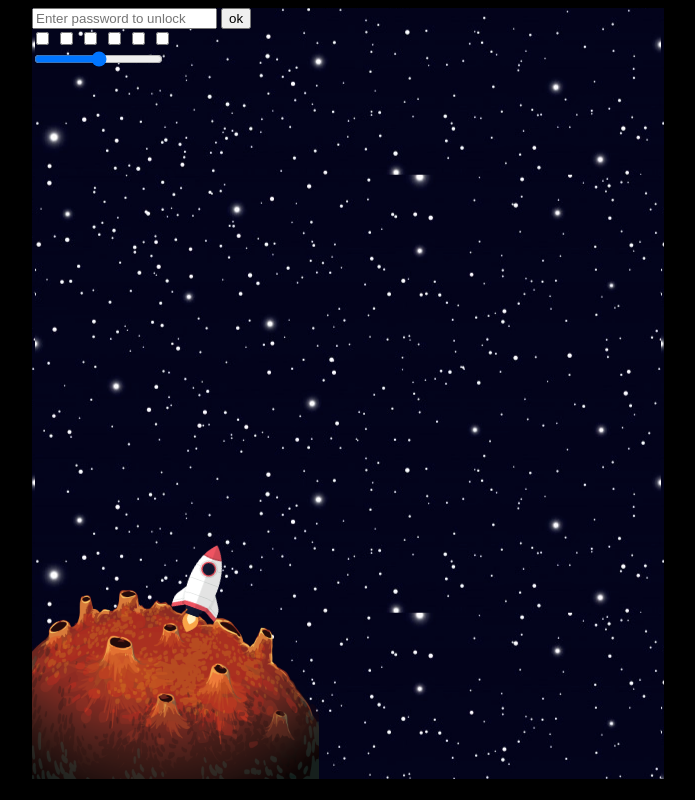
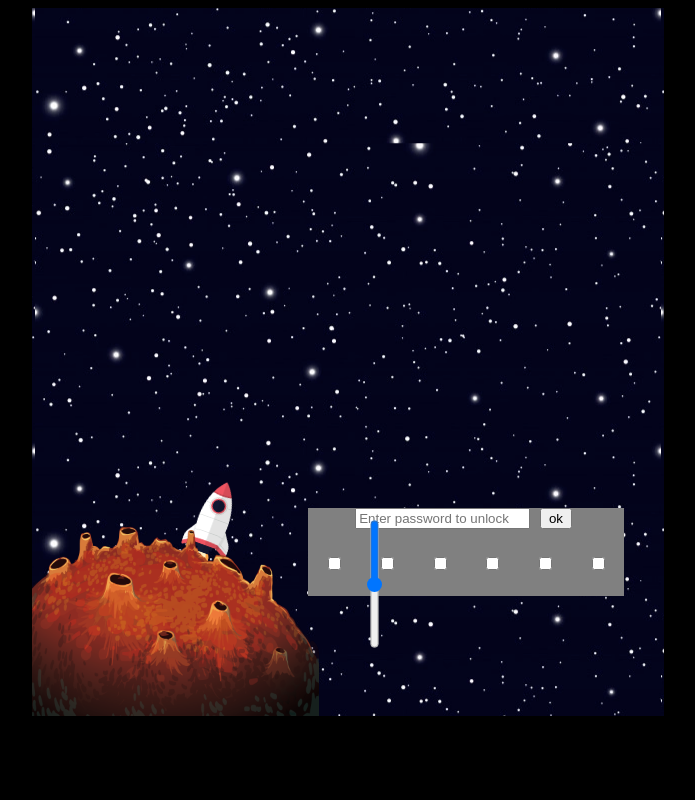
Before and after one commit to joshn28/Open-Space, a plain HTML site: page index.html in a window 1280 px wide. Shown: the whole page, without its empty margins (292-987 px from the left). Drawn offline with Linux system fonts and the light colour scheme.

Commit message:
Put buttons and checkboxes into flex boxes

```diff
--- a/index.css
+++ b/index.css
@@ -20,13 +20,49 @@ body {
     bottom: -20px;
     width: 300px;
     padding-top: 64%;
+    z-index: 1;
 }
 
 .rocket {
     position: absolute;
     bottom: 140px;
-    left: 120px;
+    left: 130px;
     width: 100px;
     height: auto;
     transform: rotate(20deg);
 }
+
+.control-panel {
+    display: flex;
+    background: gray;
+    flex-direction: column;
+    width: 50%;
+    position: absolute;
+    right: 40px;
+    top: 500px;
+}
+
+.check-buttons {
+    display: flex;
+    justify-content: space-around;
+}
+
+#panel {
+    float: left;
+    width: 90%;
+}
+
+#panel-button {
+    width: 10%;
+    margin-right: 5px;
+}
+
+.security {
+    display: flex;
+    justify-content: center;
+    padding-bottom: 25px;
+}
+
+#range1 {
+    transform: rotate(90deg);
+}
```
